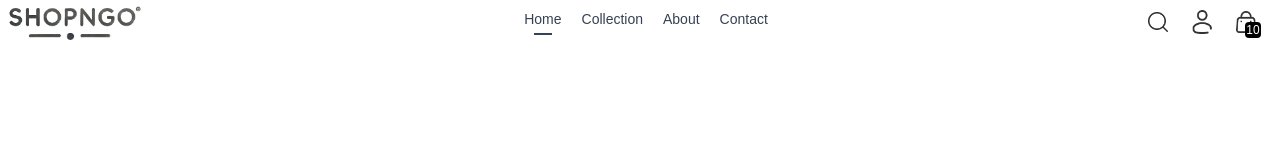
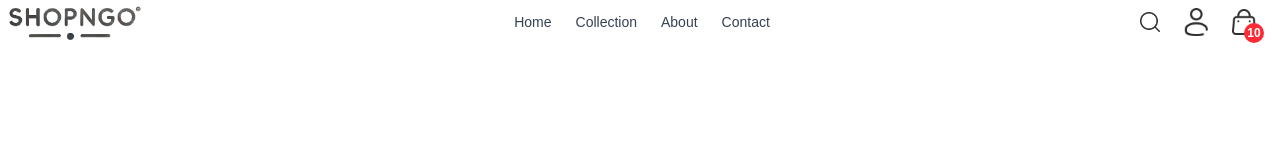
Before and after one commit to FAIZAN101013/ShopNGo, a React (Vite) app in the folder frontend/: page / in a window 1280 px wide. Shown: the top 160 px of the page. Built offline with nearby package versions, Linux system fonts and the light colour scheme.

Commit message:
Bulding the Navbar

```diff
--- a/frontend/src/components/Navbar.jsx
+++ b/frontend/src/components/Navbar.jsx
@@ -4,50 +4,48 @@ import { Link, NavLink } from 'react-router-dom'
 
 const NavBar = () => {
   return (
-    <div className='flex justify-between items-center py-5 font-medium px-5'>
+    <div className='flex justify-between items-center py-5 font-medium px-5 relative bg-white '>
       {/* Logo */}
       <img src={assets.logo} className='w-36' alt="Logo" />
 
       {/* Navigation Links */}
-      <ul className='hidden sm:flex gap-5 text-sm text-gray-700'>
-        <NavLink to="/" className='flex flex-col items-center gap-1'>
-          <p>Home</p>
-          <hr className='w-2/4 border-none h-[1.5px] bg-gray-700 hidden' />
-        </NavLink>
-        <NavLink to="/collection" className='flex flex-col items-center gap-1'>
-          <p>Collection</p>
-          <hr className='w-2/4 border-none h-[1.5px] bg-gray-700 hidden' />
-        </NavLink>
-        <NavLink to="/about" className='flex flex-col items-center gap-1'>
-          <p>About</p>
-          <hr className='w-2/4 border-none h-[1.5px] bg-gray-700 hidden' />
-        </NavLink>
-        <NavLink to="/contact" className='flex flex-col items-center gap-1'>
-          <p>Contact</p>
-          <hr className='w-2/4 border-none h-[1.5px] bg-gray-700 hidden' />
-        </NavLink>
+      <ul className='hidden sm:flex gap-6 text-sm text-gray-700'>
+        {["Home", "Collection", "About", "Contact"].map((item, index) => (
+          <NavLink
+            key={index}
+            to={`/${item.toLowerCase()}`}
+            className='relative flex flex-col items-center gap-1 transition duration-300 hover:text-black'
+          >
+            <p>{item}</p>
+            <hr className='w-2/4 border-none h-[1.5px] bg-gray-700 hidden group-hover:block transition-all duration-300' />
+          </NavLink>
+        ))}
       </ul>
 
       {/* Icons Section */}
       <div className='flex items-center gap-6'>
-        <img src={assets.search_icon} className='w-5 cursor-pointer' alt="Search Icon" />
+        <img src={assets.search_icon} className='w-5 cursor-pointer hover:scale-110 transition' alt="Search Icon" />
 
         {/* Profile Dropdown */}
-        <div className='group relative'>
-          <img src={assets.profile_icon} className='w-5 cursor-pointer' alt="Profile Icon" />
-          <div className='group-hover:block hidden absolute dropdown-menu right-0 pt-4'>
-            <div className='flex flex-col gap-2 w-36 px-5 bg-slate-100 text-gray-500 rounded'>
-              <p className='cursor-pointer hover:text-black'>My Profile</p>
-              <p className='cursor-pointer hover:text-black'>Orders</p>
-              <p className='cursor-pointer hover:text-black'>Logout</p>
-            </div>
+        <div className='relative group'>
+          <img src={assets.profile_icon} className='w-6 cursor-pointer hover:scale-110 transition' alt="Profile Icon" />
+
+          {/* Dropdown Menu */}
+          <div className='absolute right-0 mt-3 w-40 bg-white shadow-lg rounded-lg overflow-hidden opacity-0 scale-0 group-hover:opacity-100 group-hover:scale-100 transition-all duration-300'>
+            <ul className='flex flex-col text-gray-600'>
+              <li className='px-4 py-2 hover:bg-gray-100 cursor-pointer transition'>My Profile</li>
+              <li className='px-4 py-2 hover:bg-gray-100 cursor-pointer transition'>Orders</li>
+              <li className='px-4 py-2 hover:bg-red-100 text-red-600 cursor-pointer transition'>Logout</li>
+            </ul>
           </div>
         </div>
 
-        {/* Cart Icon (Fixed) */}
+        {/* Cart Icon with Badge */}
         <Link to='/cart' className='relative'>
-          <img src={assets.cart_icon} className="w-5 min-w-5" alt="Cart Icon" />
-          <p className='absolute right-[-5px] bottom-[-5px] w-4 text-xs text-center leading-4 bg-black text-white aspect-square rounded'>10</p>
+          <img src={assets.cart_icon} className="w-6 cursor-pointer hover:scale-110 transition" alt="Cart Icon" />
+          <p className='absolute -right-2 -bottom-2 w-5 h-5 flex items-center justify-center bg-red-500 text-white text-xs font-bold rounded-full'>
+            10
+          </p>
         </Link>
         <p></p>
       </div>
```
